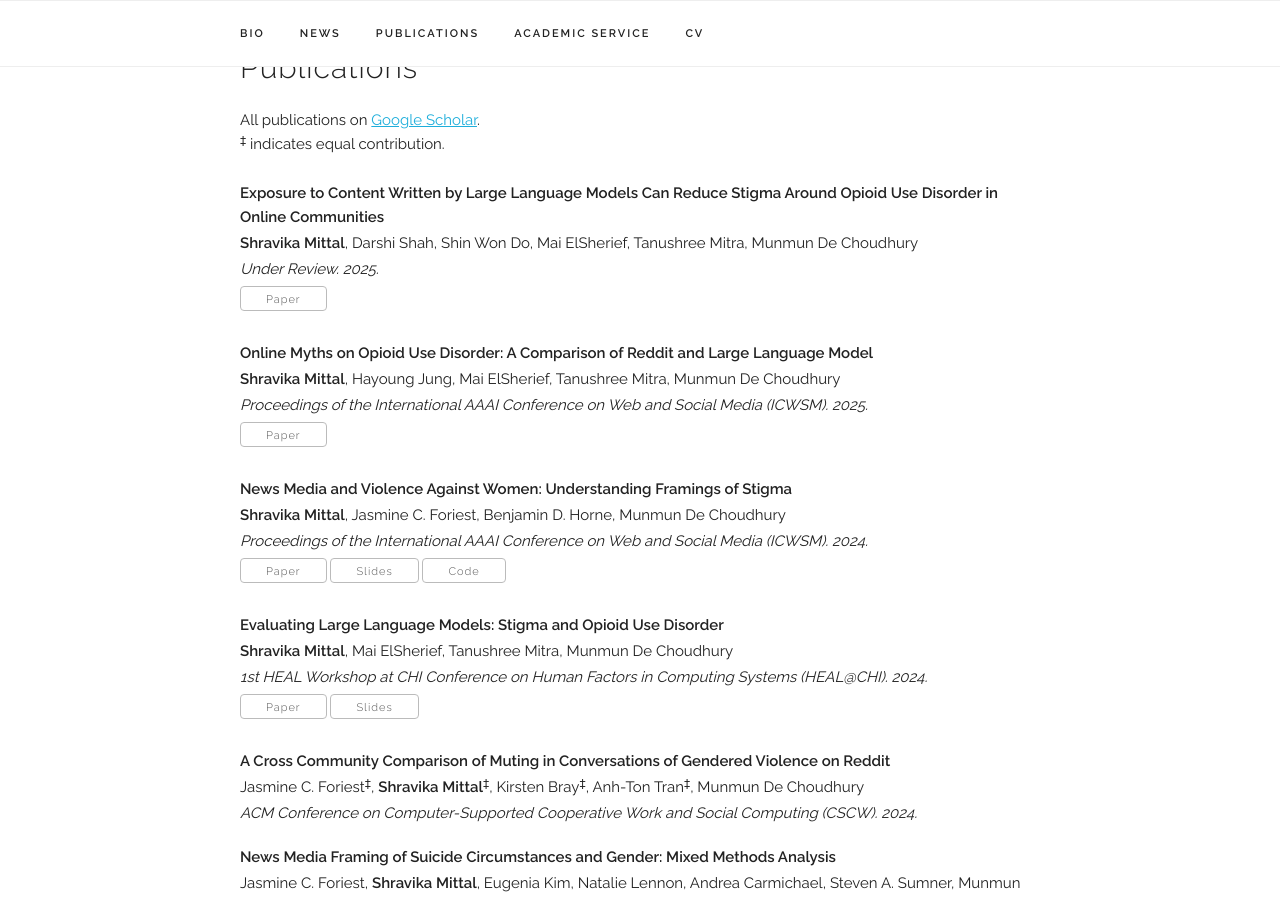
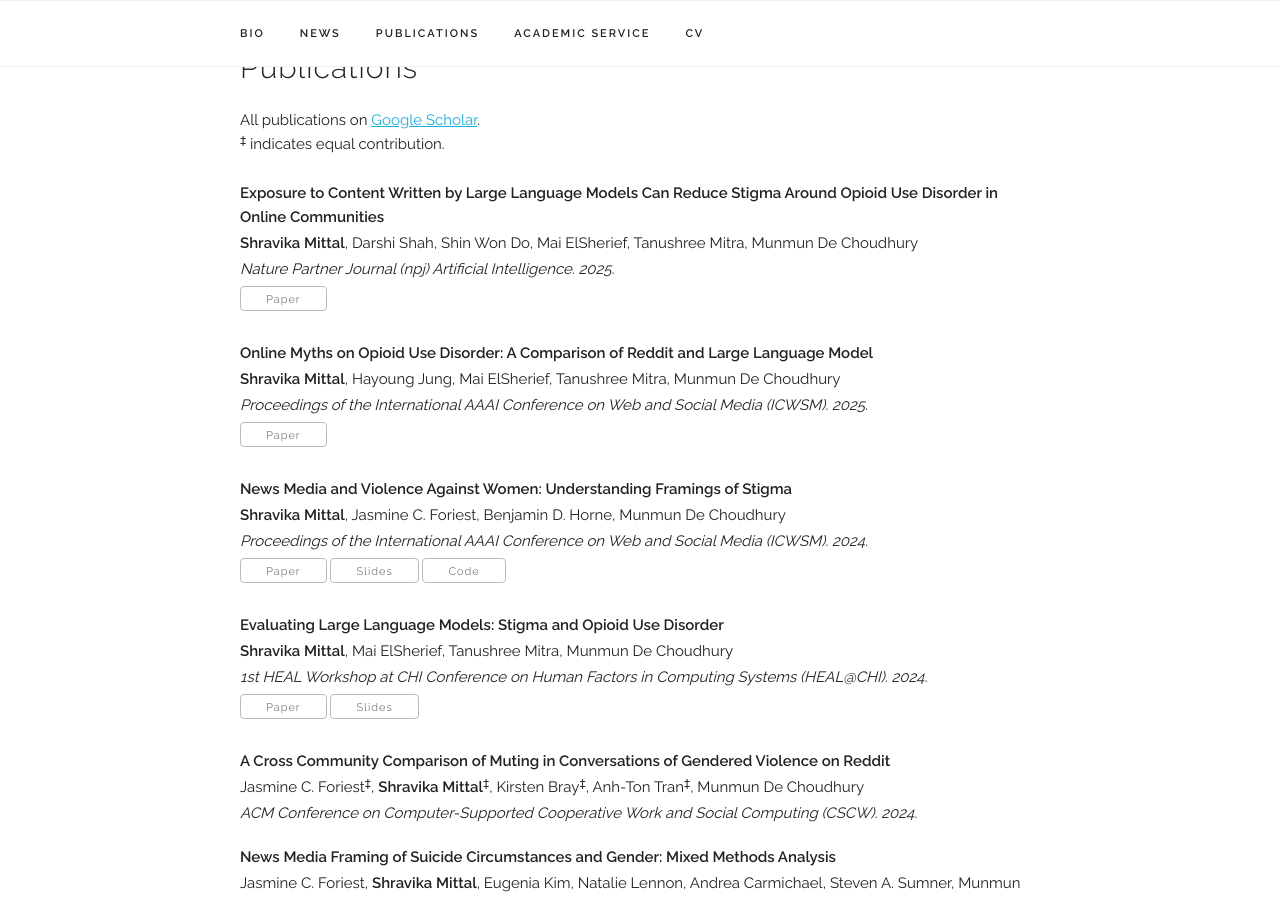
Before and after one commit to mittalshravika/mittalshravika.github.io, a Jekyll site: the page built from index.html, in a window 1280 px wide and 900 px high, scrolled down 1360 px. Built offline with Jekyll 4.4.1, drawn with Linux system fonts in a browser that asks for light colours; some web fonts are replaced.

Commit message:
it is done++

```diff
--- a/_data/publications.yaml
+++ b/_data/publications.yaml
@@ -142,7 +142,7 @@ papers:
 
   - title: "Exposure to Content Written by Large Language Models Can Reduce Stigma Around Opioid Use Disorder in Online Communities"
     authors: "<b>Shravika Mittal</b>, Darshi Shah, Shin Won Do, Mai ElSherief, Tanushree Mitra, Munmun De Choudhury"
-    venue: "Under Review. 2025."
+    venue: "Nature Partner Journal (npj) Artificial Intelligence. 2025."
     paper_pdf: "https://arxiv.org/abs/2504.10501"
     selected: y
 
```
